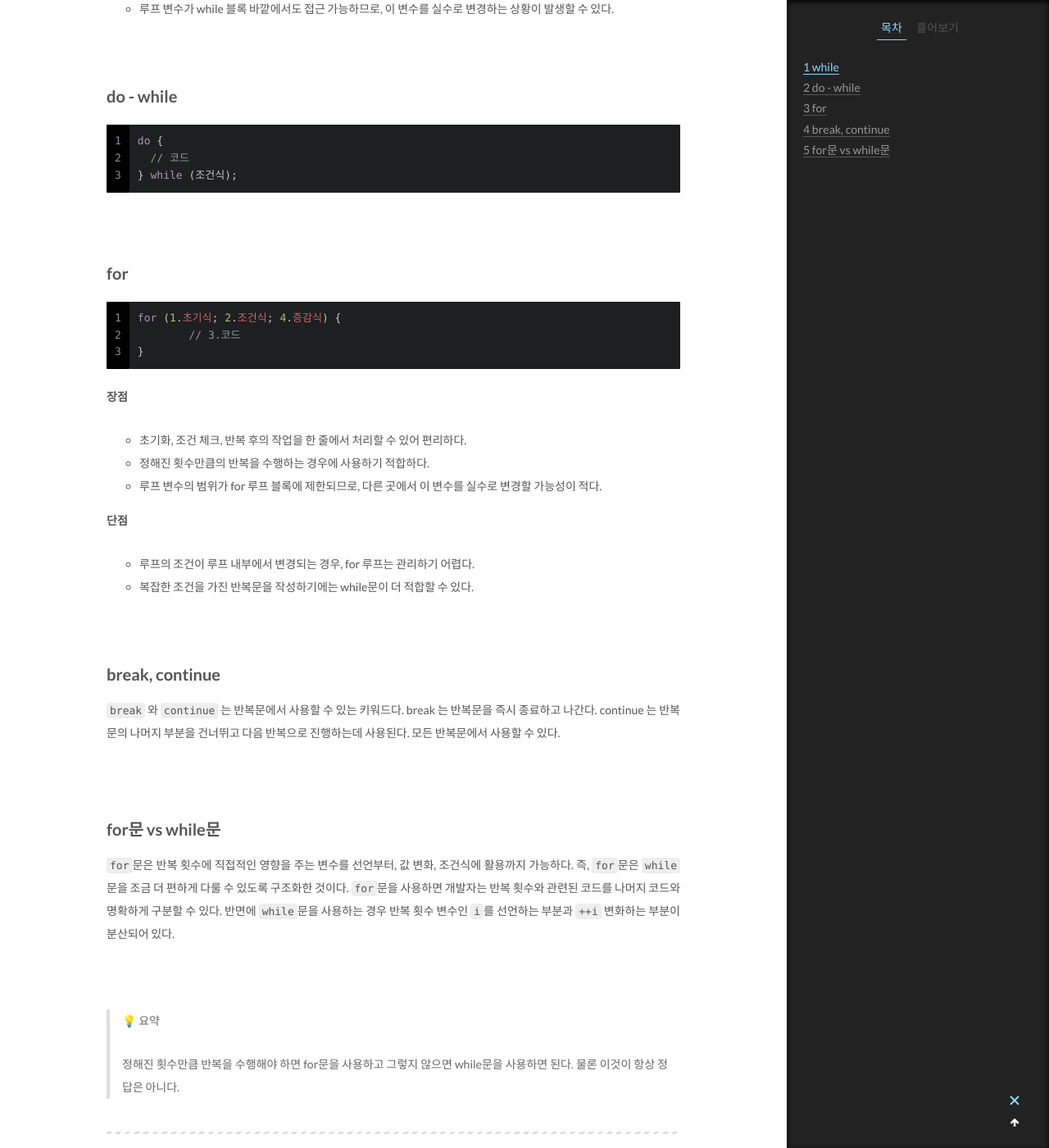
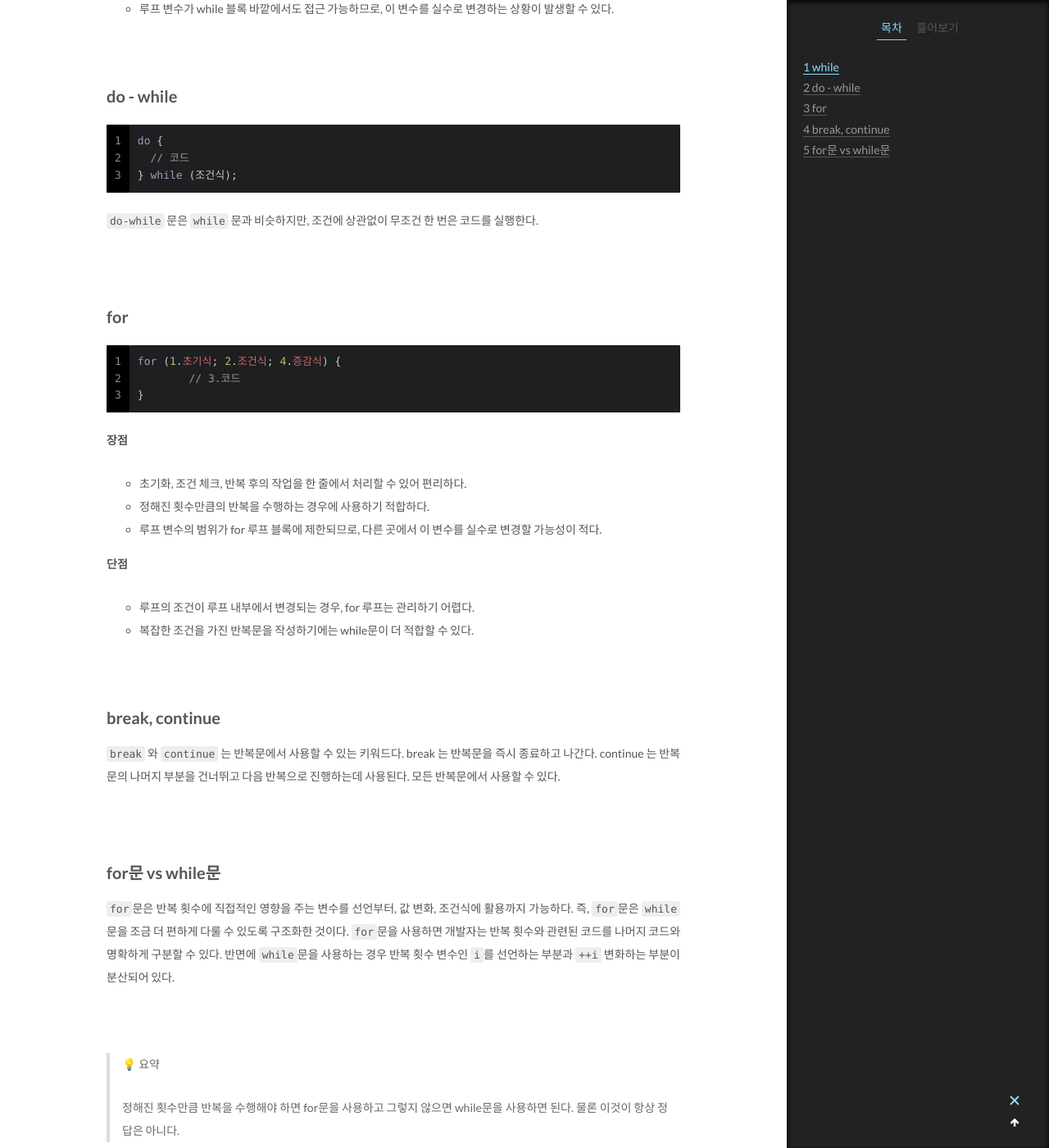
Before and after one commit to Seung-IL-Bang/Seung-IL-Bang.github.io, a Jekyll site: the page built from _posts/Java/2024-04-21-Java_loop.md, in a window 1280 px wide and 1400 px high, scrolled down 1006 px. Shown: the whole window at 82% size. Built offline with Jekyll 4.4.1, drawn with Linux system fonts in a browser that asks for light colours; comment, search, counter and statistics services are not loaded.

Commit message:
2024-04-21

````diff
--- a/_posts/Java/2024-04-21-Java_loop.md
+++ b/_posts/Java/2024-04-21-Java_loop.md
@@ -40,6 +40,7 @@ do {
   // 코드
 } while (조건식);
 ```
+`do-while` 문은 `while` 문과 비슷하지만, 조건에 상관없이 무조건 한 번은 코드를 실행한다.
 
 <br>
 
````
